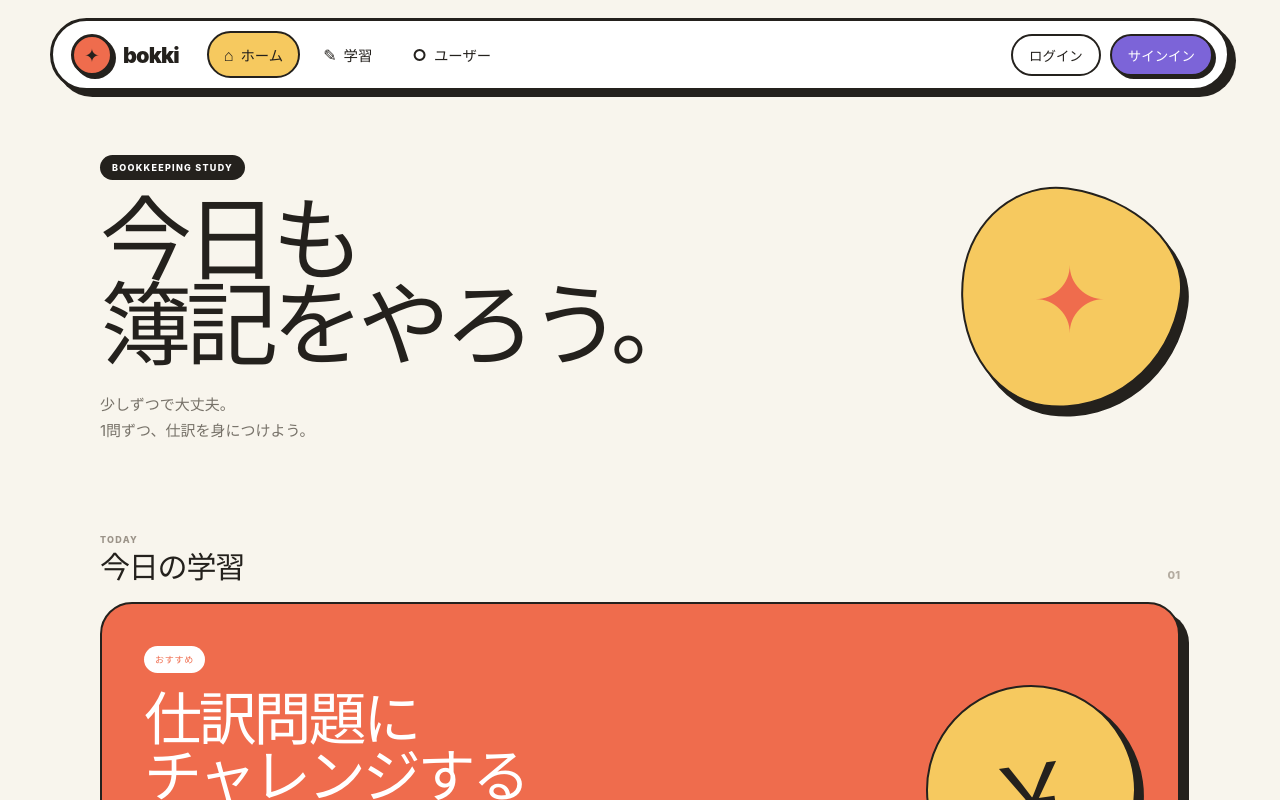
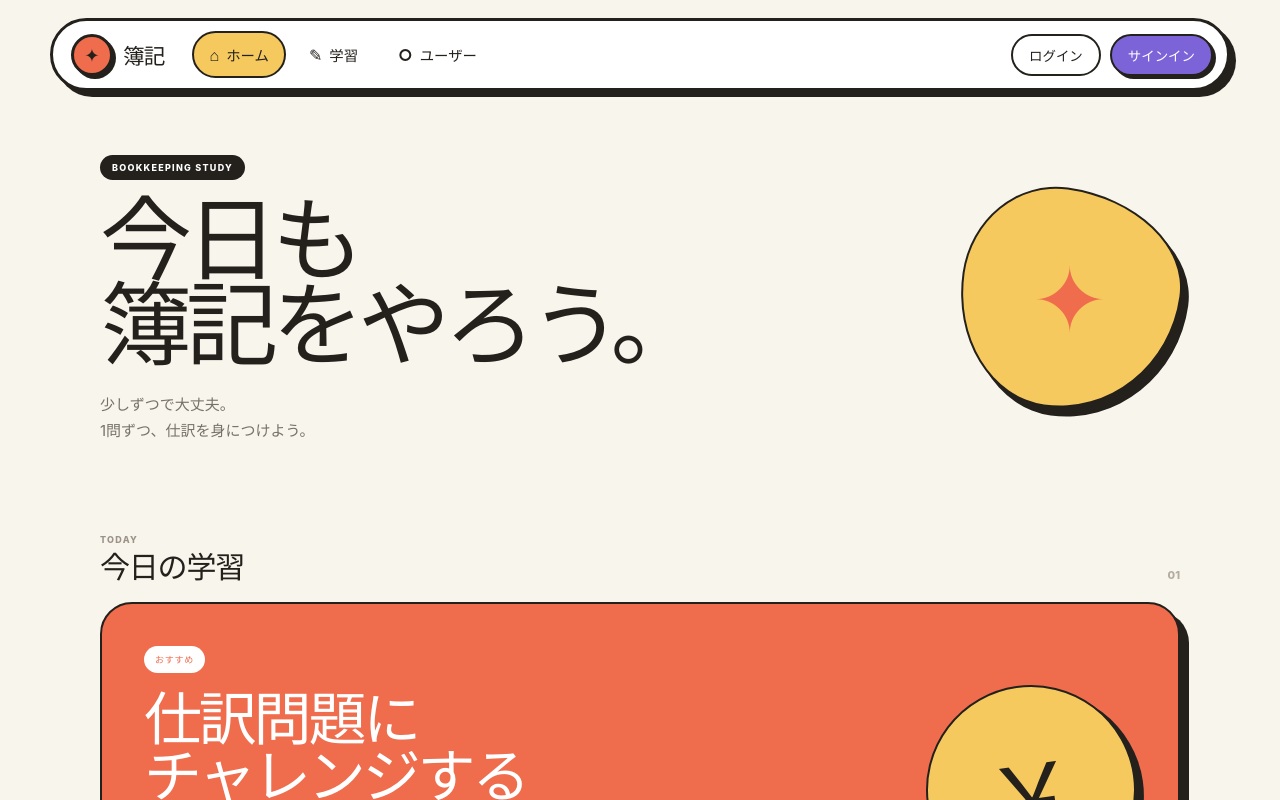
Before and after one commit to iwasaki-hub/express-api, a React app in the folder frontend/: page / in a window 1280 px wide. Shown: the top 800 px of the page. Built offline with nearby package versions, Linux system fonts and the light colour scheme; no server answers; the HTML template or start-up script is replaced by a standard one.

Commit message:
Update Navbar.jsx

```diff
--- a/frontend/src/components/Navbar.jsx
+++ b/frontend/src/components/Navbar.jsx
@@ -45,7 +45,7 @@ function Navbar() {
         {/* Logo */}
         <NavLink to="/" className="navbar-logo" onClick={closeMenu}>
           <span className="navbar-logo-mark">✦</span>
-          <span className="navbar-logo-text">bokki</span>
+          <span className="navbar-logo-text">簿記</span>
         </NavLink>
 
         {/* Desktop Navigation */}
```
